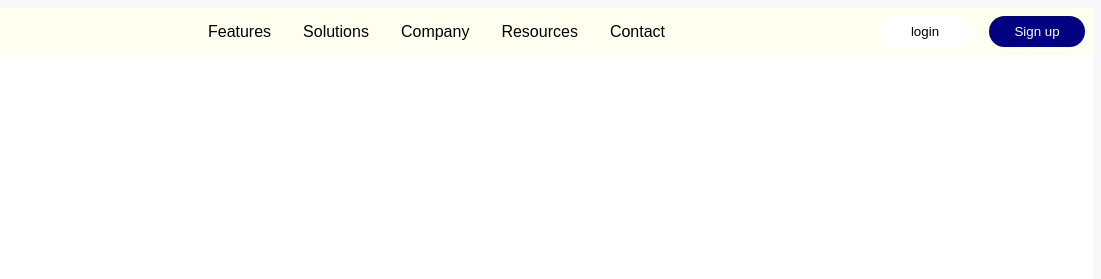
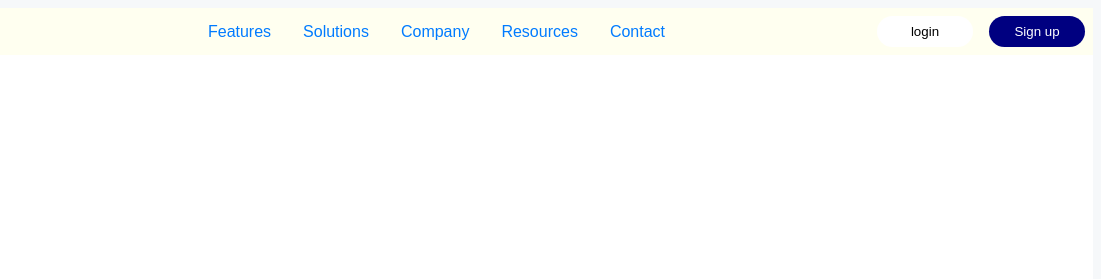
Before and after one commit to msanky/archisacademy, a plain HTML site: page index.html in a window 1280 px wide. Shown: the top 279 px of the page, 179-1280 px from the left. Drawn offline with Linux system fonts and the light colour scheme.

```diff
--- a/index.html
+++ b/index.html
@@ -13,11 +13,11 @@
         <img src="./assets/logo.png" alt="logo">
     </div>
     <div class="menulist">
-        <div>Features</div>
-        <div>Solutions</div>
-        <div>Company</div>
-        <div>Resources</div>
-        <div>Contact</div>
+        <a>Features</a>
+        <a>Solutions</a>
+        <a>Company</a>
+        <a>Resources</a>
+        <a>Contact</a>
     </div>
     <div class="lgn">
         <button class="btnlg1">login</button>
```
